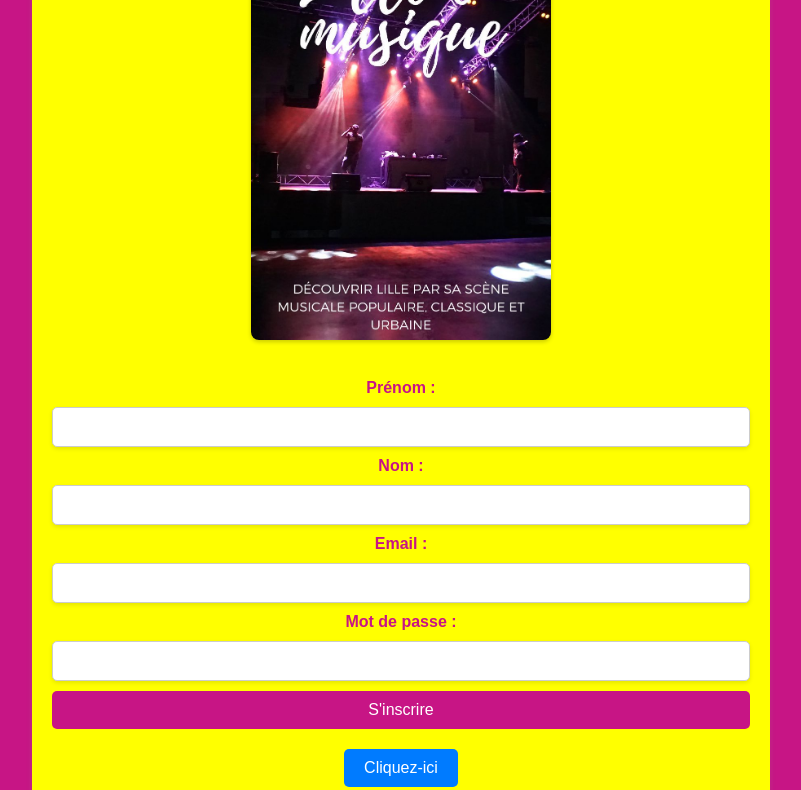
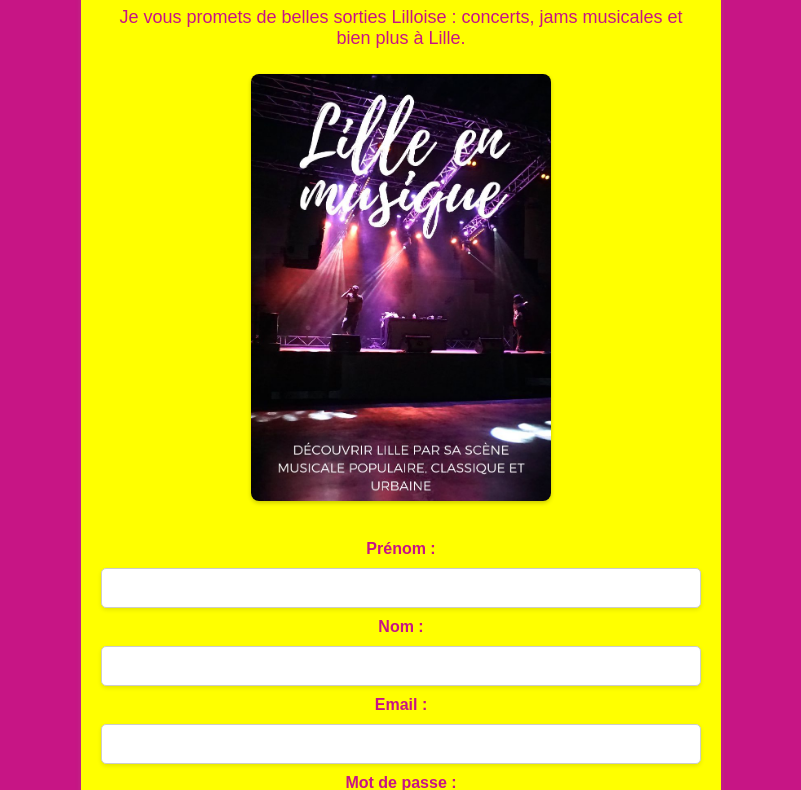
Before and after one commit to nasskconcept/courscode, a plain HTML site: page index.html in a window 1280 px wide. Shown: the part 113-903 px from the top of the page, without its empty margins (239-1040 px from the left). Drawn offline with Linux system fonts and the light colour scheme.

Commit message:
ajustement
ajustement de la taille du site

```diff
--- a/styles.css
+++ b/styles.css
@@ -3,9 +3,8 @@ body {
     margin: 0;
     display: flex;
     justify-content: center;
-    align-items: center;
-    height: 100vh;
     background-color: #C71585;
+    padding: 20px 0;
 }
 
 .container {
@@ -14,6 +13,7 @@ body {
     padding: 20px;
     border-radius: 10px;
     box-shadow: 0 4px 6px rgba(141, 141, 141, 0.2);
+    max-width: 600px;
 }
 
 h1 {
@@ -47,7 +47,7 @@ img {
 
 .hover-button:hover {
     background-color: #0056b3; /*devient bleu au survol */
-<<<<<<< HEAD
+
 }
 
 /* Styles por le formulaire */
@@ -89,6 +89,4 @@ img {
 
 .from-button:hover {
     background-color: #9b125f;
-=======
->>>>>>> c063b75d87986dafe2e603606f5b7f6ed9ec8428
 }
```
